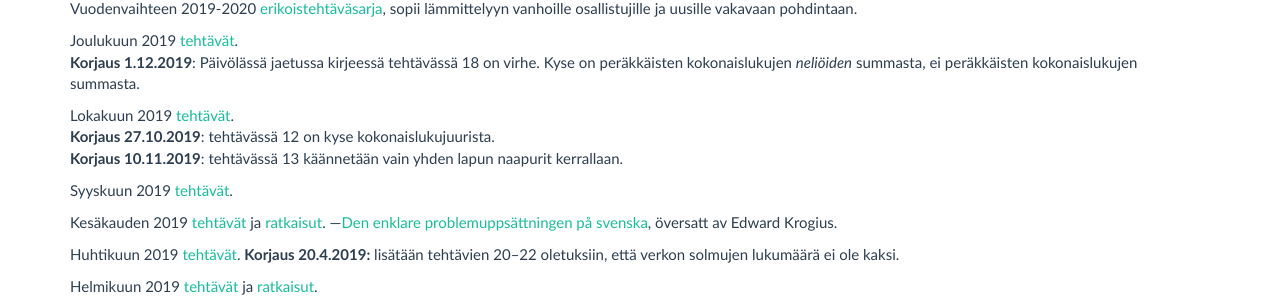
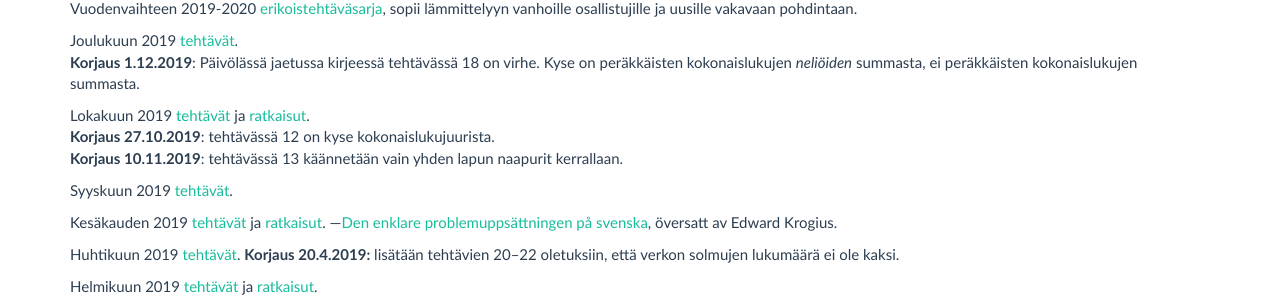
Before and after one commit to matematiikkakilpailut/matematiikkakilpailut.github.io, a Jekyll site: the page built from valmennus/index.md, in a window 1280 px wide and 900 px high, scrolled down 520 px. Shown: the part 154-454 px from the top of the window. Built offline with Jekyll 4.4.1, drawn with Linux system fonts in a browser that asks for light colours.

Commit message:
Lokakuun ratkaisut

```diff
--- a/valmennus/index.md
+++ b/valmennus/index.md
@@ -44,7 +44,7 @@ Joulukuun 2019 [tehtävät](2019/kirje_2019_12.pdf).<br>
 **Korjaus 1.12.2019**: Päivölässä jaetussa kirjeessä tehtävässä 18 on virhe.
 Kyse on peräkkäisten kokonaislukujen _neliöiden_ summasta, ei peräkkäisten kokonaislukujen summasta.
 
-Lokakuun 2019 [tehtävät](2019/kirje_2019_10.pdf).<br>
+Lokakuun 2019 [tehtävät](2019/kirje_2019_10.pdf) ja [ratkaisut](2019/ratk_2019_10.pdf).<br>
 **Korjaus 27.10.2019**: tehtävässä 12 on kyse kokonaislukujuurista.<br>
 **Korjaus 10.11.2019**: tehtävässä 13 käännetään vain yhden lapun naapurit kerrallaan.
 
```
